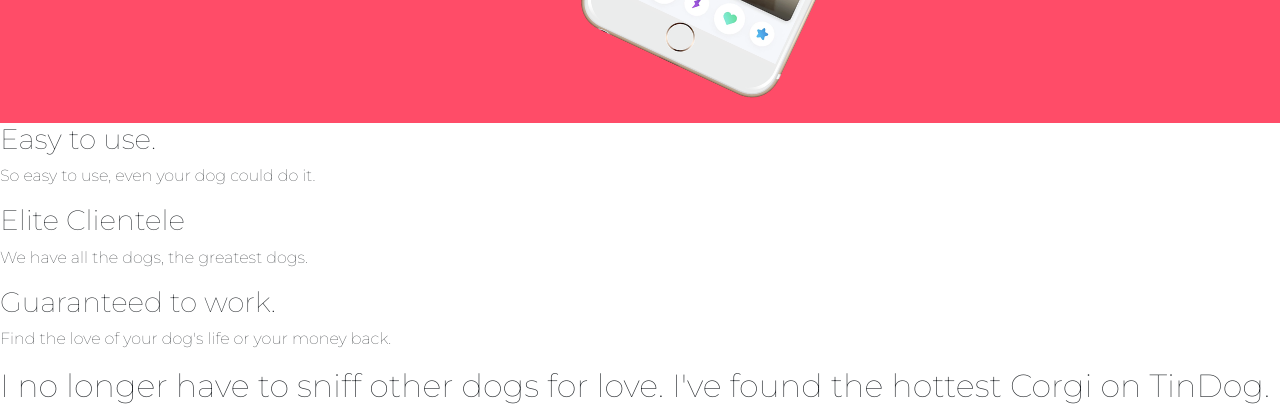
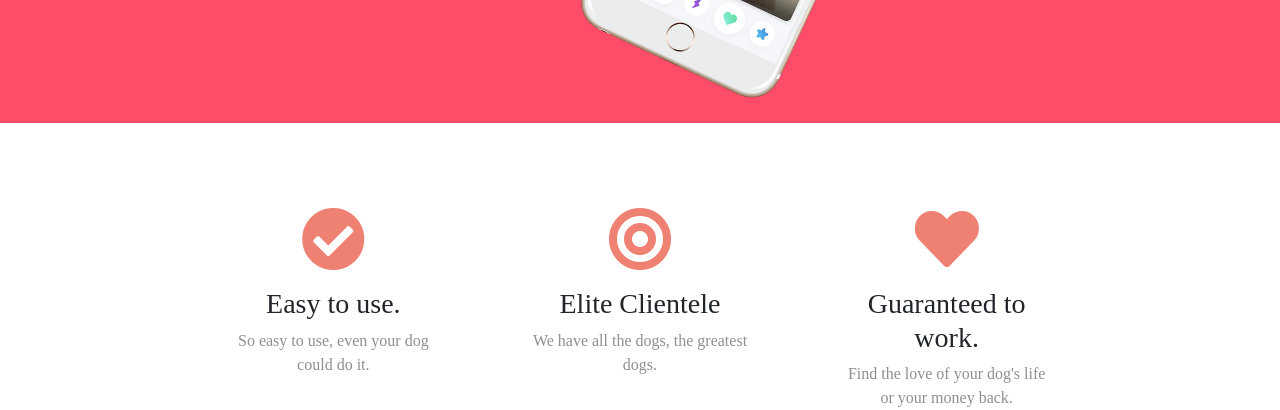
Before and after one commit to shahedtrishan/bootstrap-practice-website-tindog, a plain HTML site: page index.html in a window 1280 px wide. Shown: the part 536-946 px from the top of the page. Drawn offline with nearby package versions, Linux system fonts and the light colour scheme.

Commit message:
site-upgrade-1

```diff
--- a/css/styles.css
+++ b/css/styles.css
@@ -5,7 +5,7 @@
 #title {
   background-color: #ff4c68;
   color: #fff;
-  font-weight: bold;
+
 }
 
 h1 {
@@ -14,15 +14,23 @@
   line-height: 1.5;
   font-weight: bold;
 }
+h3{
+  font-family: "Montserrat-bold"
+}
+p{
+  color:#8f8f8f;
+  font-family: "Montserrat-bold";
+}
 
 .container-fluid {
   padding: 3% 15%;
 }
 
 /* Navigation Bar */
-.navbar{
-  padding:0 0 4.5rem;
+.navbar {
+  padding: 0 0 4.5rem;
 }
+
 .navbar-brand {
   font-family: "Ubuntu";
   font-size: 2.5rem;
@@ -32,13 +40,29 @@
 .nav-item {
   padding: 0 15px 0 15px;
 }
+
 /* download-button */
-.download-button{
+.download-button {
   margin-top: 40px;
 }
 
 /* Title Image */
-.title-image{
+.title-image {
   width: 50%;
   transform: rotate(25deg);
 }
+#features{
+  padding:3% 15%
+}
+.features-box{
+  text-align: center;
+  padding:5%;
+
+}
+.fas{
+  color: #ef8172;
+  margin-bottom: 1rem;
+}
+.fas:hover{
+  color: #ff4c68;
+}
--- a/index.html
+++ b/index.html
@@ -69,15 +69,27 @@
   <!-- Features -->
 
   <section id="features">
+  <div class="row">
+    <div class="features-box col-lg-4">
+      <i class="fas fa-check-circle fa-4x"></i>
+      <h3>Easy to use.</h3>
+      <p>So easy to use, even your dog could do it.</p>
+    </div>
+    <div class="features-box col-lg-4">
+      <i class="fas fa-bullseye fa-4x"></i>
+      <h3>Elite Clientele</h3>
+      <p>We have all the dogs, the greatest dogs.</p>
+    </div>
+    <div class="features-box col-lg-4">
+      <i class="fas fa-heart fa-4x"></i>
+      <h3>Guaranteed to work.</h3>
+      <p>Find the love of your dog's life or your money back.</p>
+    </div>
 
-    <h3>Easy to use.</h3>
-    <p>So easy to use, even your dog could do it.</p>
 
-    <h3>Elite Clientele</h3>
-    <p>We have all the dogs, the greatest dogs.</p>
 
-    <h3>Guaranteed to work.</h3>
-    <p>Find the love of your dog's life or your money back.</p>
+
+  </div>
 
   </section>
 
```
